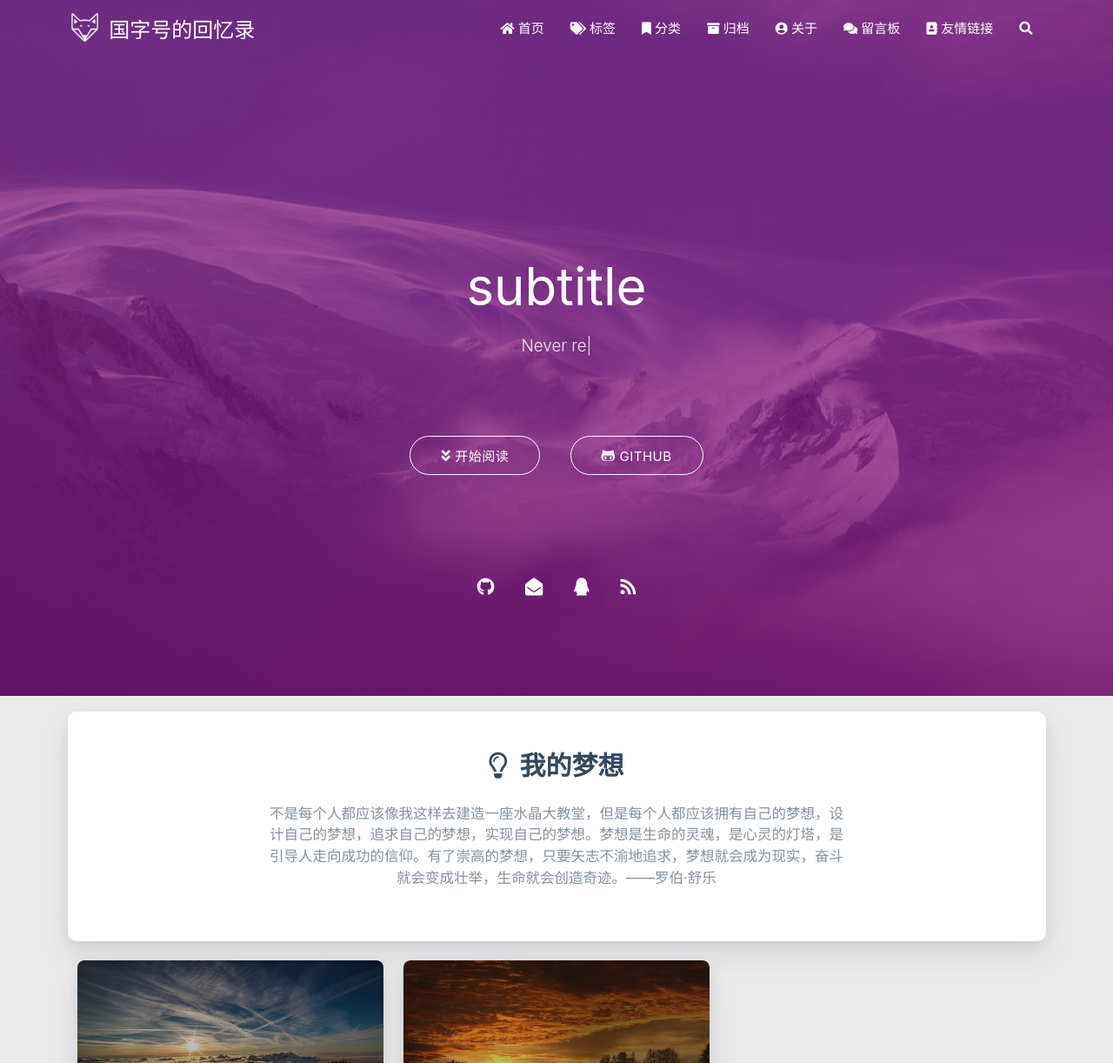
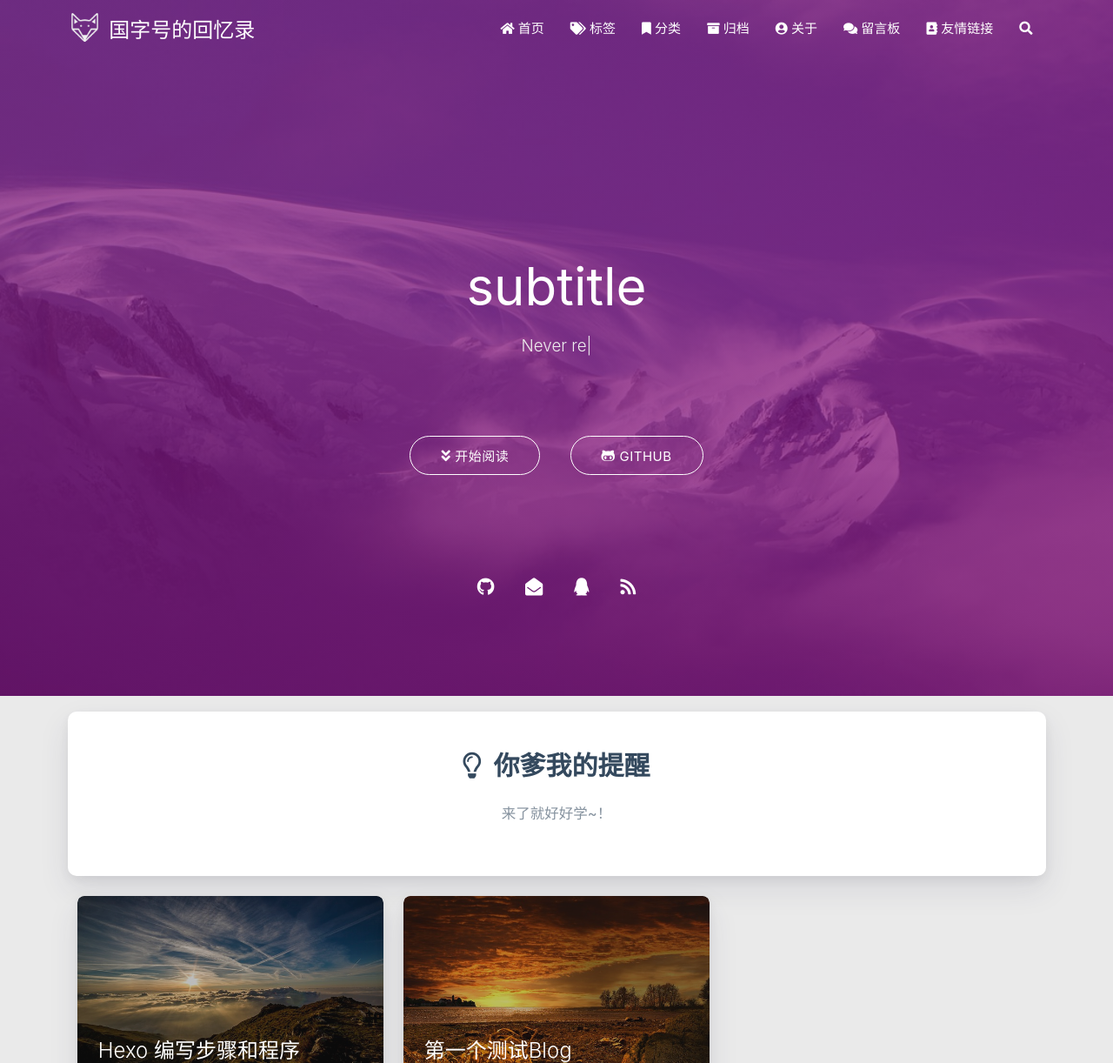
Before and after one commit to guobuguo/guobuguo.github.io, a plain HTML site: page index.html in a window 1280 px wide. Shown: the top 1222 px of the page at 87% size. Drawn offline with nearby package versions, Linux system fonts and the light colour scheme; some packages are replaced by stand-ins of ours; no server answers; a script that the page names is missing.

Commit message:
Site updated: 2025-06-01 17:42:55

```diff
--- a/index.html
+++ b/index.html
@@ -517,12 +517,12 @@
                         <div class="dream">
 
     <div class="title center-align">
-        <i class="far fa-lightbulb"></i>&nbsp;&nbsp;我的梦想
+        <i class="far fa-lightbulb"></i>&nbsp;&nbsp;你爹我的提醒
     </div>
 
     <div class="row">
         <div class="col l8 offset-l2 m10 offset-m1 s10 offset-s1 center-align text">
-            不是每个人都应该像我这样去建造一座水晶大教堂，但是每个人都应该拥有自己的梦想，设计自己的梦想，追求自己的梦想，实现自己的梦想。梦想是生命的灵魂，是心灵的灯塔，是引导人走向成功的信仰。有了崇高的梦想，只要矢志不渝地追求，梦想就会成为现实，奋斗就会变成壮举，生命就会创造奇迹。——罗伯·舒乐
+            来了就好好学~！
         </div>
     </div>
 </div>
```
